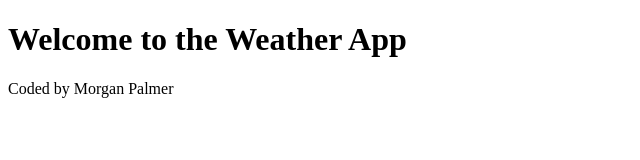
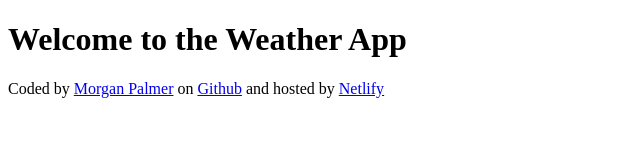
Before and after one commit to MorganP0204/weather-app, a plain HTML site: page index.html in a window 1280 px wide. Shown: the whole page, without its empty margins (0-640 px from the left). Drawn offline with Linux system fonts and the light colour scheme.

Commit message:
Added links to the footer

```diff
--- a/index.html
+++ b/index.html
@@ -7,6 +7,15 @@
   </head>
   <body>
     <h1>Welcome to the Weather App</h1>
-    <footer>Coded by Morgan Palmer</footer>
+    <footer>
+      Coded by
+      <a href="https://github.com/MorganP0204" target="_blank">Morgan Palmer</a>
+      on
+      <a href="https://github.com/MorganP0204/weather-app" target="_blank"
+        >Github</a
+      >
+      and hosted by
+      <a href="https://weather-shecodes-application.netlify.app/">Netlify</a>
+    </footer>
   </body>
 </html>
```
